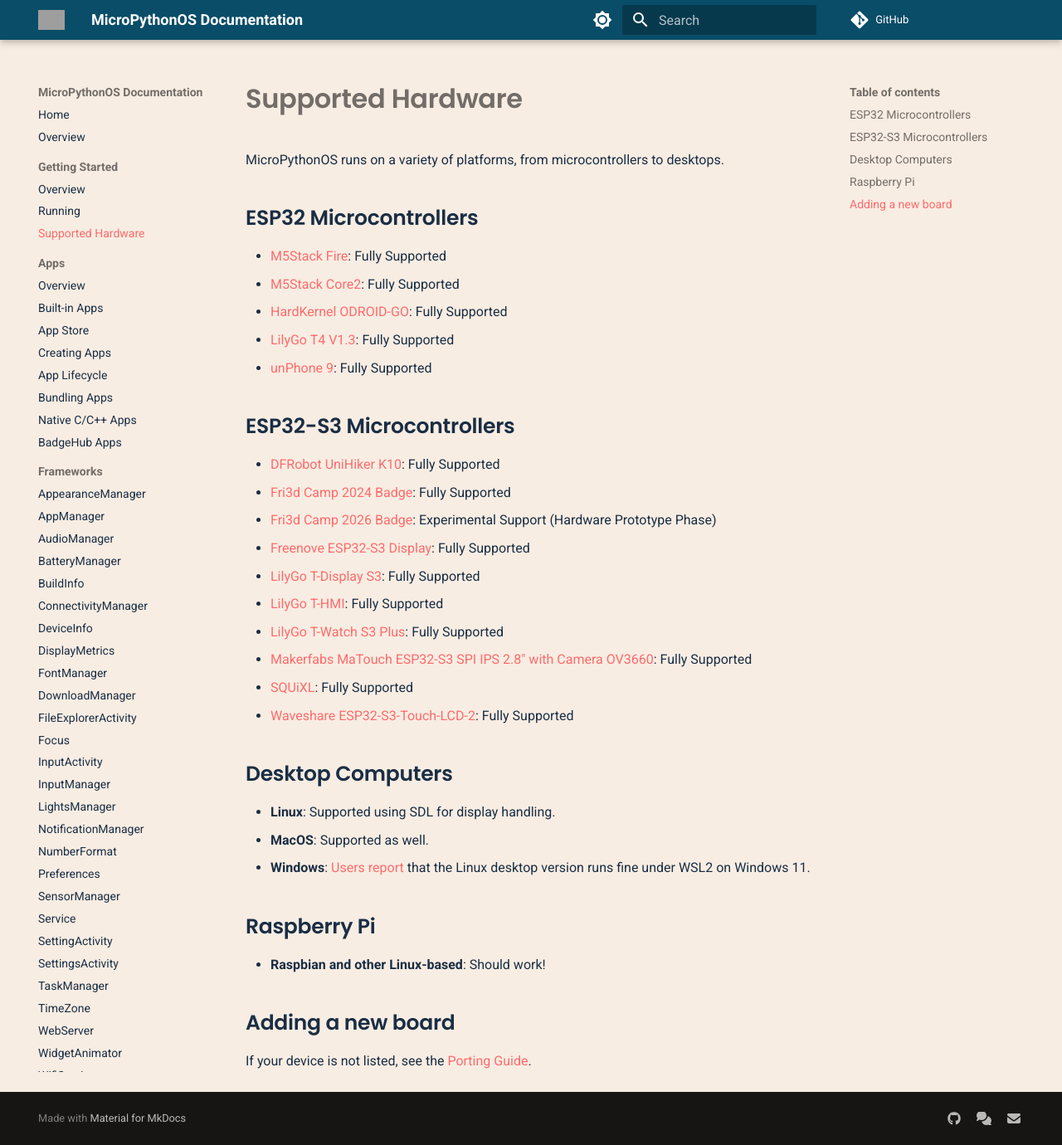
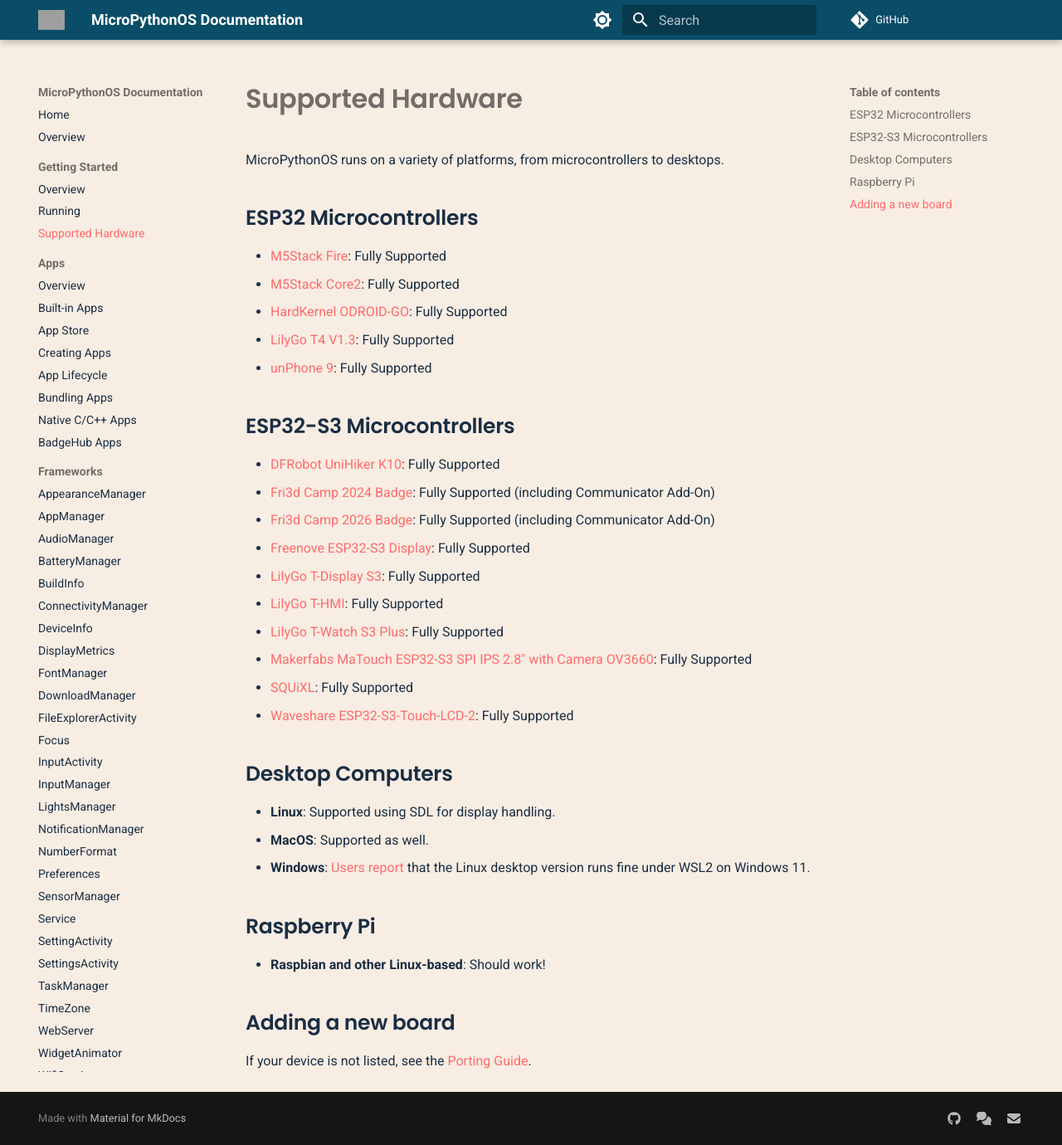
Before and after one commit to MicroPythonOS/docs, an MkDocs documentation site: the page built from docs/getting-started/supported-hardware.md, in a window 1280 px wide and 1380 px high. Shown: the whole window at 83% size. Built offline with MkDocs 1.6.1 and Material for MkDocs 9.7.7, drawn with Linux system fonts in a browser that asks for light colours; comment, search, counter and statistics services are not loaded; grey boxes are pictures that could not be loaded.

Commit message:
update docs

```diff
--- a/docs/getting-started/supported-hardware.md
+++ b/docs/getting-started/supported-hardware.md
@@ -13,8 +13,8 @@
 ## ESP32-S3 Microcontrollers
 
 - [DFRobot UniHiker K10](https://www.dfrobot.com/product-2676.html): Fully Supported
-- [Fri3d Camp 2024 Badge](https://fri3d.be/badge/2024/): Fully Supported
-- [Fri3d Camp 2026 Badge](https://fri3d.be/badge/2026/): Experimental Support (Hardware Prototype Phase)
+- [Fri3d Camp 2024 Badge](https://fri3d.be/badge/2024/): Fully Supported (including Communicator Add-On)
+- [Fri3d Camp 2026 Badge](https://fri3d.be/badge/2026/): Fully Supported (including Communicator Add-On)
 - [Freenove ESP32-S3 Display](https://github.com/Freenove/Freenove_ESP32_S3_Display): Fully Supported
 - [LilyGo T-Display S3](https://lilygo.cc/products/t-display-s3): Fully Supported
 - [LilyGo T-HMI](https://lilygo.cc/en-us/products/t-hmi): Fully Supported
```
Also changed, not shown: docs/web-port/using.md (+1 -1 lines).
